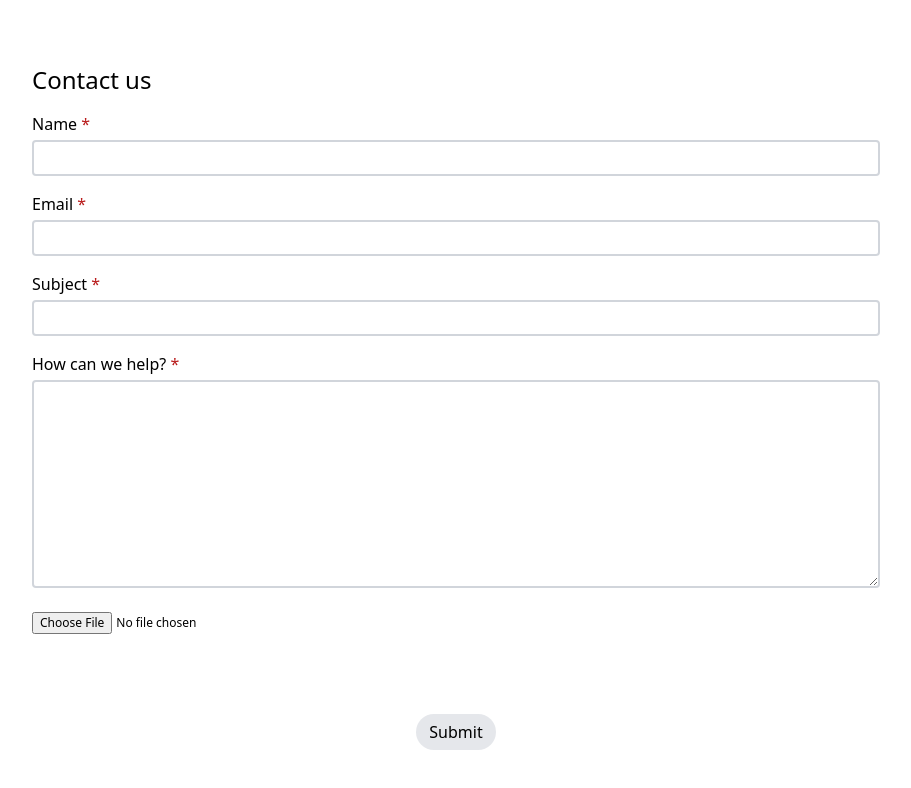
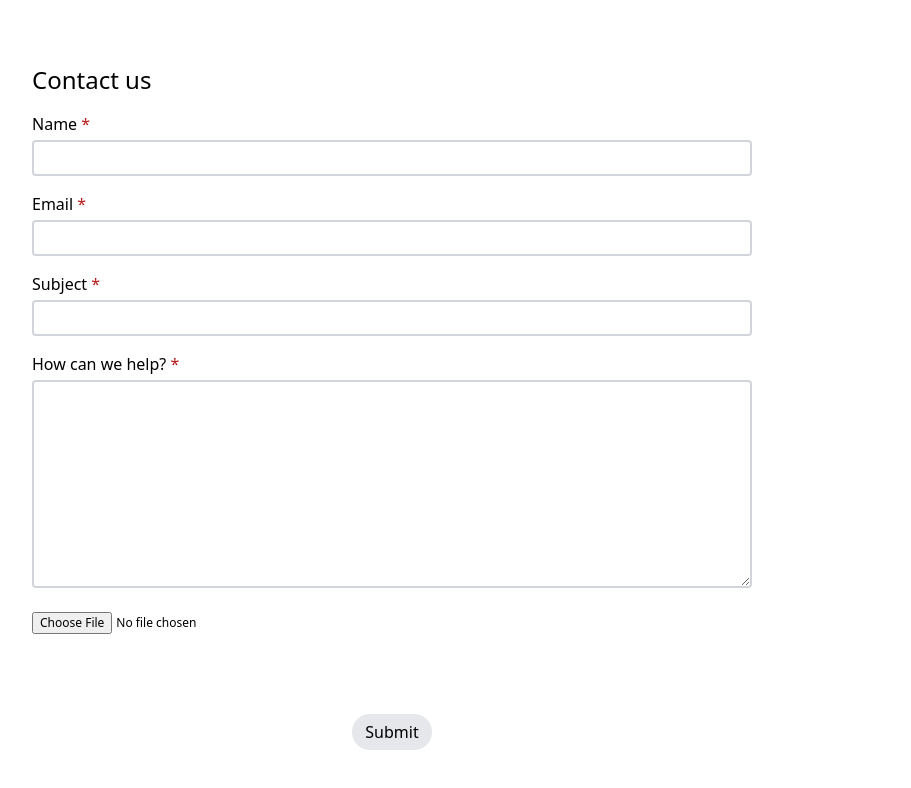
Before and after one commit to Lupleg/Interns-Build, a React (Create React App) app: page /contact in a window 1280 px wide. Shown: the top 788 px of the page, without its empty margins (176-1087 px from the left). Built offline with nearby package versions, Linux system fonts and the light colour scheme.

Commit message:
contact email form width adjusted

```diff
--- a/src/components/Contact/EmailForm.jsx
+++ b/src/components/Contact/EmailForm.jsx
@@ -2,8 +2,8 @@ import React from 'react'
 
 const EmailForm = () => {
   return (
-    <div>
-        <form className='lg:ml-52 lg:mr-56 py-8 mt-8 md:ml-40 md:mr-44 ml-20 mr-24' >
+    <div className='lg:ml-52 lg:mr-52 py-8 mt-8 md:ml-40 md:mr-44 ml-20 mr-24'>
+        <form className='w-5/6' >
           <div className='text-2xl font-medium pb-4'>Contact us</div>
           <fieldset className='space-y-4 font-normal'>
             <div className='flex flex-col'>
@@ -36,7 +36,7 @@ const EmailForm = () => {
             </div>
           </fieldset>
           <div className='text-center mt-20'>
-            <button className='p-1.5 bg-gray-200 rounded-3xl w-20 h-9'>Submit</button>
+            <button className='p-1.5 bg-gray-200 rounded-3xl w-20 h-9 text-white-200'>Submit</button>
           </div>
         </form>
     </div>
```
